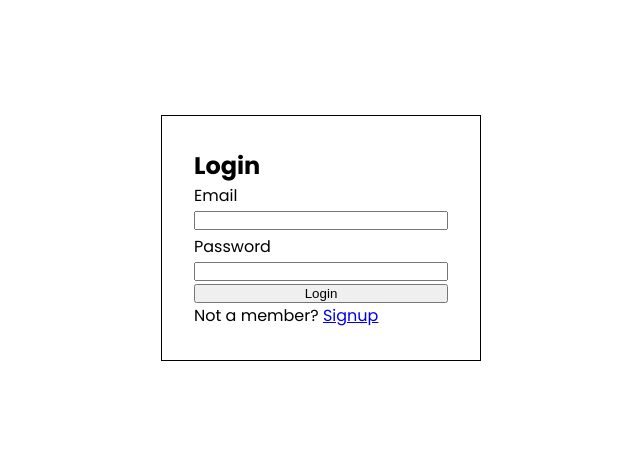
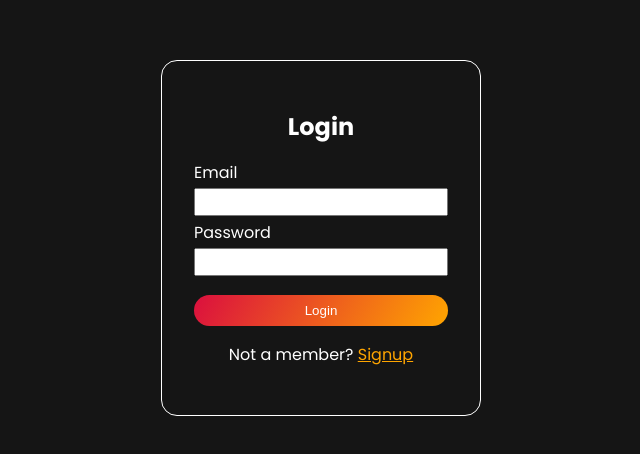
Before and after one commit to CancillerVEVO/react-movie-app, a React (Vite) app: page /login in a window 1280 px wide. Shown: the part 162-616 px from the top of the page, without its empty margins (319-959 px from the left). Built offline with nearby package versions, Linux system fonts and the light colour scheme.

Commit message:
Auth forms styles

```diff
--- a/src/pages/auth/Login.tsx
+++ b/src/pages/auth/Login.tsx
@@ -5,7 +5,10 @@ export default function Login() {
   return (
     <div className={styles.root}>
       <div className={styles.container}>
-        <h2>Login</h2>
+        <header>
+          <h2>Login</h2>
+        </header>
+
         <form>
           <div className={styles.inputContainer}>
             <label htmlFor="email">Email</label>
@@ -16,9 +19,14 @@ export default function Login() {
           </div>
         </form>
 
-        <p>
-          Not a member? <Link to={"/register"}>Signup</Link>
-        </p>
+        <footer>
+          <p>
+            Not a member?{" "}
+            <Link className={styles.link} to={"/register"}>
+              Signup
+            </Link>
+          </p>
+        </footer>
       </div>
     </div>
   );
--- a/src/pages/auth/Register.tsx
+++ b/src/pages/auth/Register.tsx
@@ -5,24 +5,32 @@ export default function Register() {
   return (
     <div className={styles.root}>
       <div className={styles.container}>
-        <h2>Register</h2>
+        <header>
+          <h2>Register</h2>
+        </header>
+
         <form>
           <div className={styles.inputContainer}>
-            <label htmlFor="nombre">Nombre:</label>
+            <label htmlFor="nombre">Nombre</label>
             <input name="nombre" type="text" required />
-            <label htmlFor="email">Email:</label>
+            <label htmlFor="email">Email</label>
             <input name="email" type="email" required />
-            <label htmlFor="password">Contraseña:</label>
+            <label htmlFor="password">Contraseña</label>
             <input name="password" type="password" required />
-            <label htmlFor="passwordConfirmation">Confirmar Contraseña:</label>
+            <label htmlFor="passwordConfirmation">Confirmar Contraseña</label>
             <input name="passwordConfirmation" type="password" required />
             <button type="submit">Register</button>
           </div>
         </form>
 
-        <p>
-          Alredy have an account? <Link to={"/login"}>Login</Link>
-        </p>
+        <footer>
+          <p>
+            Alredy have an account?{" "}
+            <Link className={styles.link} to={"/login"}>
+              Login
+            </Link>
+          </p>
+        </footer>
       </div>
     </div>
   );
--- a/src/pages/auth/auth.module.css
+++ b/src/pages/auth/auth.module.css
@@ -6,7 +6,8 @@
 
 .container {
   padding: 2rem;
-  border: 1px solid black;
+  border: 1px solid white;
+  border-radius: 1rem;
   width: 100%;
   max-width: 20rem;
 }
@@ -18,3 +19,38 @@
   align-items: center;
   justify-content: center;
 }
+
+header {
+  margin: 1rem;
+  text-align: center;
+}
+
+footer {
+  margin: 1rem;
+  text-align: center;
+}
+
+button {
+  color: white;
+  cursor: pointer;
+  margin-top: 1rem;
+  padding: 0.5rem;
+  border: 0;
+  border-radius: 1rem;
+  background: linear-gradient(120deg, darkmagenta, crimson, orange);
+  background-size: 200% 100%;
+  background-position: 100% 0;
+  transition: background-position 0.5s;
+}
+
+button:hover {
+  background-position: 0 0;
+}
+
+input {
+  padding: 0.3rem;
+}
+
+.link {
+  color: orange;
+}
--- a/src/style.css
+++ b/src/style.css
@@ -7,4 +7,6 @@
 }
 body {
   font-family: "Poppins", sans-serif;
+  background-color: #151515;
+  color: white;
 }
```
